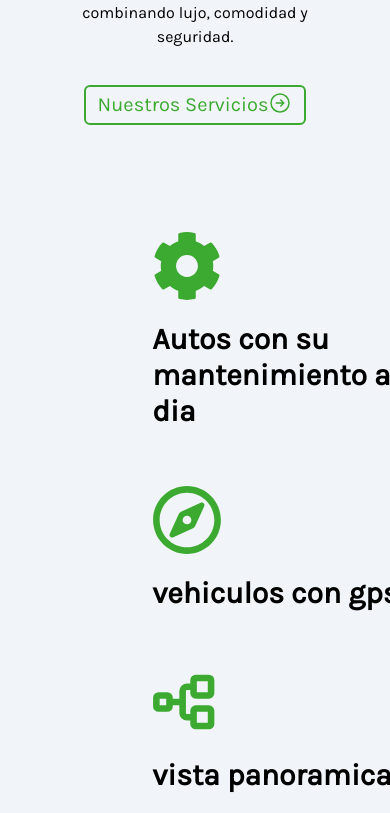
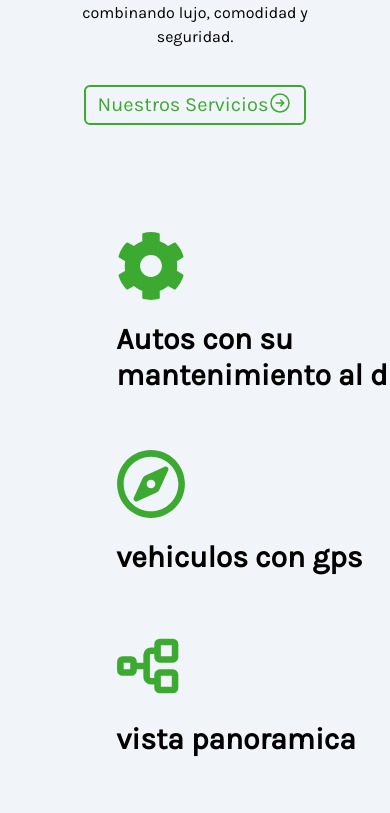
Before and after one commit to aaronJau21/transporte-casa-blanca, a Next.js app: page /home in a window 390 px wide. Shown: the part 1043-1856 px from the top of the page. Built offline with nearby package versions, Linux system fonts and the light colour scheme.

Commit message:
Cambio en offer

```diff
--- a/src/home/Offer.tsx
+++ b/src/home/Offer.tsx
@@ -72,7 +72,7 @@
 
         {/* <motion.div /> */}
       </div>
-      <div className="grid grid-cols-1 sm:grid-cols-2 md:grid-cols-2 lg:grid-cols-3 mx-9 mb-16">
+      <div className="grid grid-cols-1 sm:grid-cols-2 md:grid-cols-2 lg:grid-cols-3 lg:mx-9 mb-16">
         {offerceItem.map((item) => (
           <OfferItem key={item.title} {...item} />
         ))}
```
